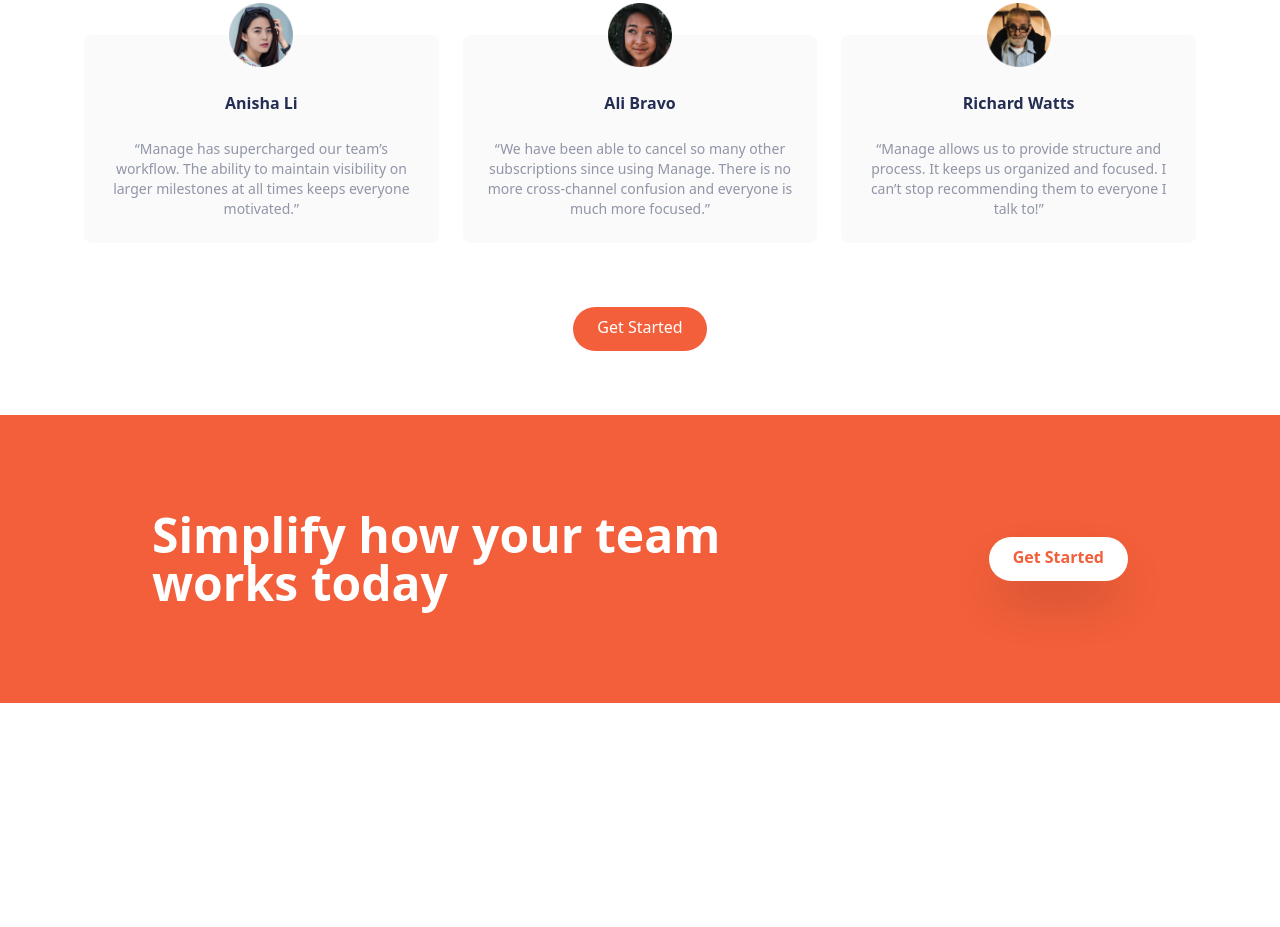
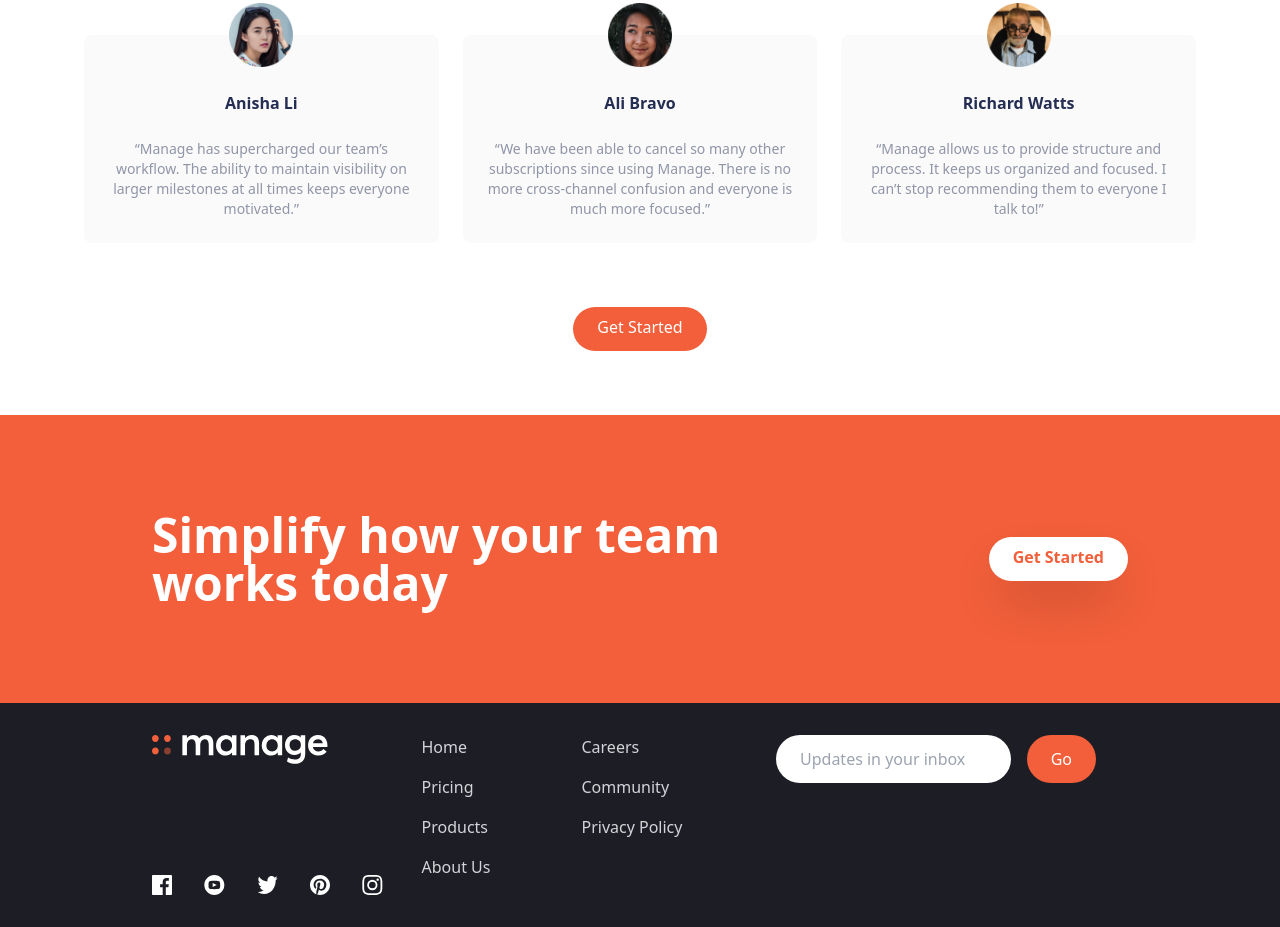
Before and after one commit to ikennaezef/manage-landing, a website: page index.html in a window 1280 px wide. Shown: the part 1365-2292 px from the top of the page. Before the commit the page ends 2068 px from the top, so only its background shows below. Drawn offline with Linux system fonts and the light colour scheme.

Commit message:
footer section

```diff
--- a/index.html
+++ b/index.html
@@ -9,7 +9,7 @@
 	<title>Manage Landing Page</title>
 </head>
 
-<body>
+<body class="ease-in duration-300">
 	<div>
 		<nav class="relative container mx-auto p-4">
 			<div class="flex items-center justify-between">
@@ -161,6 +161,44 @@
 					Started</a>
 			</div>
 		</section>
+
+		<!-- FOOTER -->
+		<footer class="bg-veryDarkBlue py-8">
+			<div class="container mx-auto px-4 md:px-0">
+				<div class="flex flex-col-reverse justify-between md:flex-row md:space-x-12">
+					<div class="flex flex-col-reverse justify-between space-y-8 items-center md:flex-col md:w-1/5">
+						<img src="images/logo_white.svg" alt="logo" class="w-48 mt-12 md:mb-8 md:mt-0 md:w-64">
+						<div class="flex space-x-8">
+							<img src="images/icon-facebook.svg" alt="facebook icon" class="w-8">
+							<img src="images/icon-youtube.svg" alt="youtube icon" class="w-8">
+							<img src="images/icon-twitter.svg" alt="twitter icon" class="w-8">
+							<img src="images/icon-pinterest.svg" alt="pinterest icon" class="w-8">
+							<img src="images/icon-instagram.svg" alt="instagram icon" class="w-8">
+						</div>
+					</div>
+					<div class="flex justify-around mb-8 md:w-2/5 md:mb-0">
+						<ul class="list-none">
+							<li class="mb-4"> <a href="#" class="text-md text-zinc-300 hover:text-brightRed">Home</a> </li>
+							<li class="mb-4"> <a href="#" class="text-md text-zinc-300 hover:text-brightRed">Pricing</a> </li>
+							<li class="mb-4"> <a href="#" class="text-md text-zinc-300 hover:text-brightRed">Products</a> </li>
+							<li class="mb-4"> <a href="#" class="text-md text-zinc-300 hover:text-brightRed">About Us</a> </li>
+						</ul>
+						<ul class="list-none">
+							<li class="mb-4"> <a href="#" class="text-md text-zinc-300 hover:text-brightRed">Careers</a> </li>
+							<li class="mb-4"> <a href="#" class="text-md text-zinc-300 hover:text-brightRed">Community</a> </li>
+							<li class="mb-4"> <a href="#" class="text-md text-zinc-300 hover:text-brightRed">Privacy Policy</a> </li>
+						</ul>
+					</div>
+					<div class="flex items-center pb-6 md:w-2/5 md:justify-end md:items-start md:pb-0">
+						<div class="flex space-x-4 w-full md:w-auto">
+							<input type="text" class="rounded-full bg-white text-brightRed border-0 py-3 px-6 w-full md:w-2/3"
+								placeholder="Updates in your inbox">
+							<button class="border-0 outline-0 rounded-full py-2 px-6 bg-brightRed text-white">Go</button>
+						</div>
+					</div>
+				</div>
+			</div>
+		</footer>
 	</div>
 </body>
 
```
Also changed, not shown: README.md (added), css/style.css, images/logo_white.svg (added).
